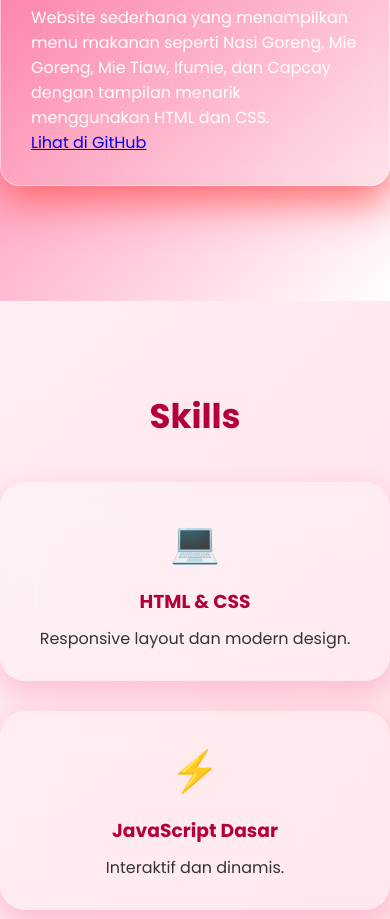
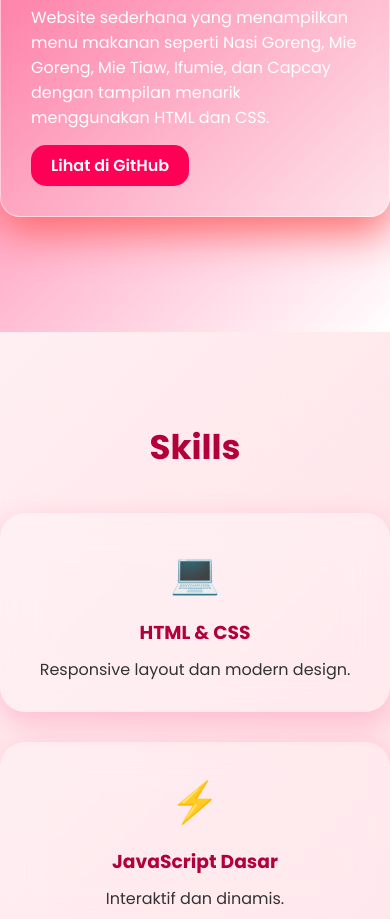
Before and after one commit to maulidiaa12/dindaaa, a plain HTML site: page index.html in a window 390 px wide. Shown: the part 3180-4099 px from the top of the page. Drawn offline with Linux system fonts and the light colour scheme.

Commit message:
Update style.css

```diff
--- a/style.css
+++ b/style.css
@@ -618,4 +618,21 @@ footer {
     grid-template-columns:1fr;
 }
 
+#portfolio .card a {
+    display: inline-block;
+    margin-top: 15px;
+    padding: 8px 20px;
+    background: #ff0057;
+    color: white;
+    text-decoration: none;
+    border-radius: 15px;
+    font-weight: 600;
+    transition: 0.3s;
 }
+
+#portfolio .card a:hover {
+    background: white;
+    color: #ff0057;
+}
+
+}
```
